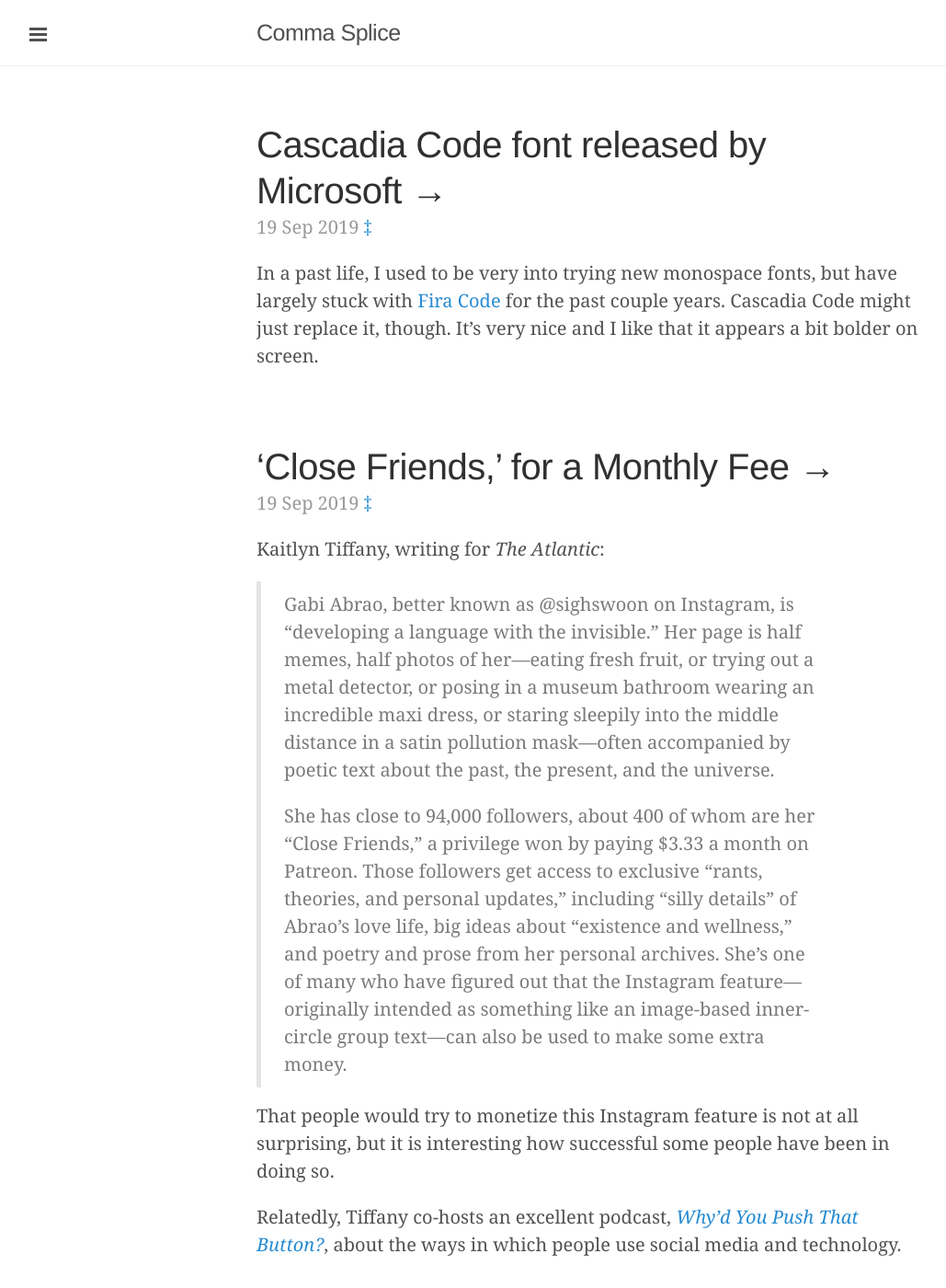
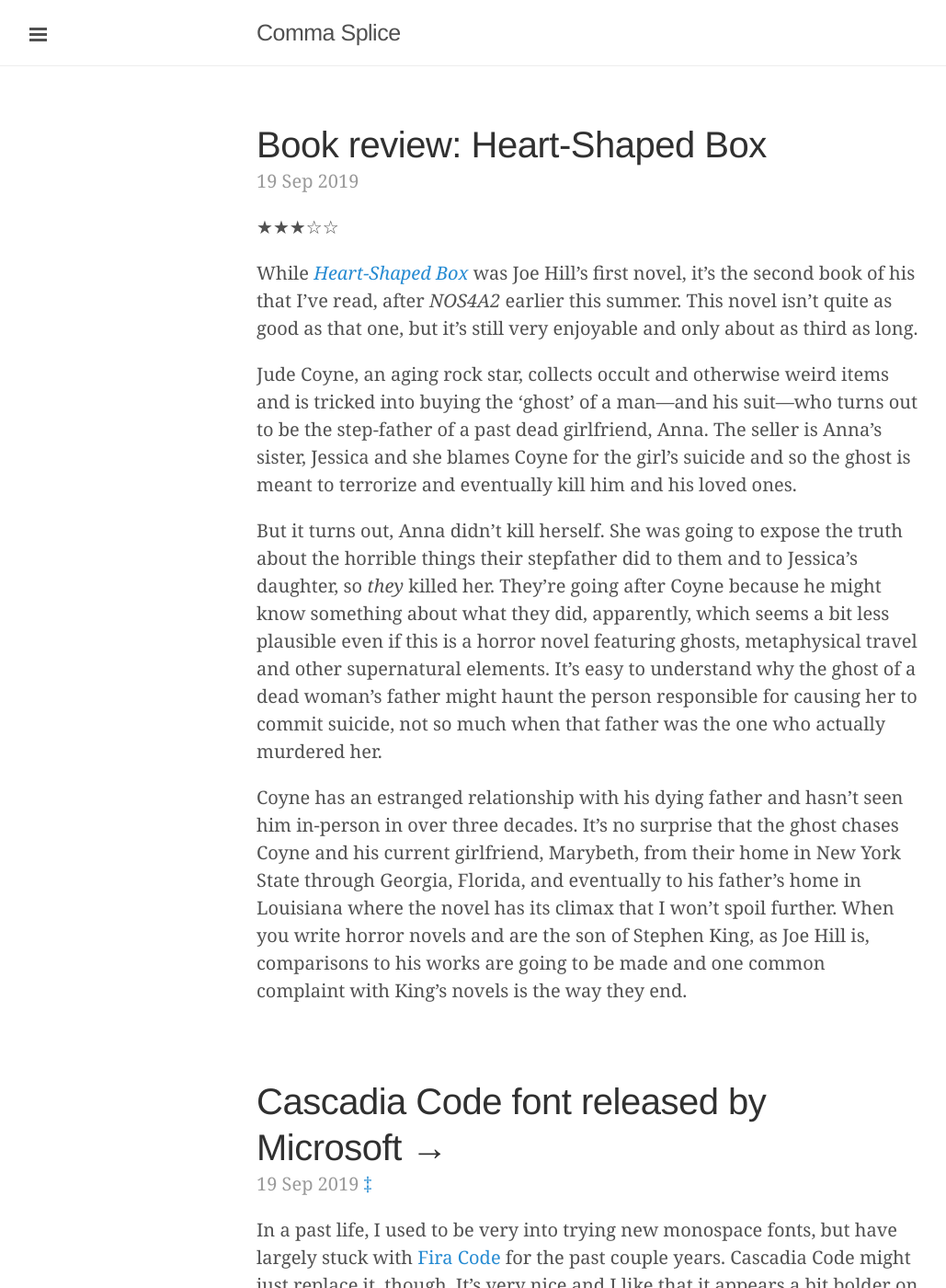
Before and after one commit to davidixon/davidixon.github.io, a Jekyll site: the page built from index.html, in a window 1280 px wide and 1400 px high. Shown: the whole window at 92% size, without its empty margins (1-1030 px from the left). Built offline with Jekyll 4.4.1, drawn with Linux system fonts in a browser that asks for light colours; the list of posts is cut into pages by our own code; some of the changed text lies outside the part shown.

Commit message:
New book review post

```diff
--- /dev/null
+++ b/_posts/2019-09-19-heart-shaped-box.md
@@ -0,0 +1,15 @@
+---
+layout: post
+title: "Book review: Heart-Shaped Box"
+date: 2019-09-19 22:30
+---
+
+★★★☆☆
+
+While [*Heart-Shaped Box*](https://www.amazon.com/gp/product/B004O0UTVM/) was Joe Hill's first novel, it's the second book of his that I've read, after *NOS4A2* earlier this summer. This novel isn't quite as good as that one, but it's still very enjoyable and only about as third as long.
+
+Jude Coyne, an aging rock star, collects occult and otherwise weird items and is tricked into buying the 'ghost' of a man---and his suit---who turns out to be the step-father of a past dead girlfriend, Anna. The seller is Anna's sister, Jessica and she blames Coyne for the girl's suicide and so the ghost is meant to terrorize and eventually kill him and his loved ones.
+
+But it turns out, Anna didn't kill herself. She was going to expose the truth about the horrible things their stepfather did to them and to Jessica's daughter, so *they* killed her. They're going after Coyne because he might know something about what they did, apparently, which seems a bit less plausible even if this is a horror novel featuring ghosts, metaphysical travel and other supernatural elements. It's easy to understand why the ghost of a dead woman's father might haunt the person responsible for causing her to commit suicide, not so much when that father was the one who actually murdered her.
+
+Coyne has an estranged relationship with his dying father and hasn't seen him in-person in over three decades. It's no surprise that the ghost chases Coyne and his current girlfriend, Marybeth, from their home in New York State through Georgia, Florida, and eventually to his father's home in Louisiana where the novel has its climax that I won't spoil further. When you write horror novels and are the son of Stephen King, as Joe Hill is, comparisons to his works are going to be made and one common complaint with King's novels is the way they end.
--- a/books.md
+++ b/books.md
@@ -6,6 +6,8 @@
 
 ### 2019
 
+* *Heart-Shaped Box* by Joe Hill
+  * [★★★☆☆](/2019/09/19/heart-shaped-box) 6/18/19
 * *The Lovely Bones* by Alice Sebold
   * ★★★☆☆ 9/9/19
 * *Under the Dome* by Stephen King
```
